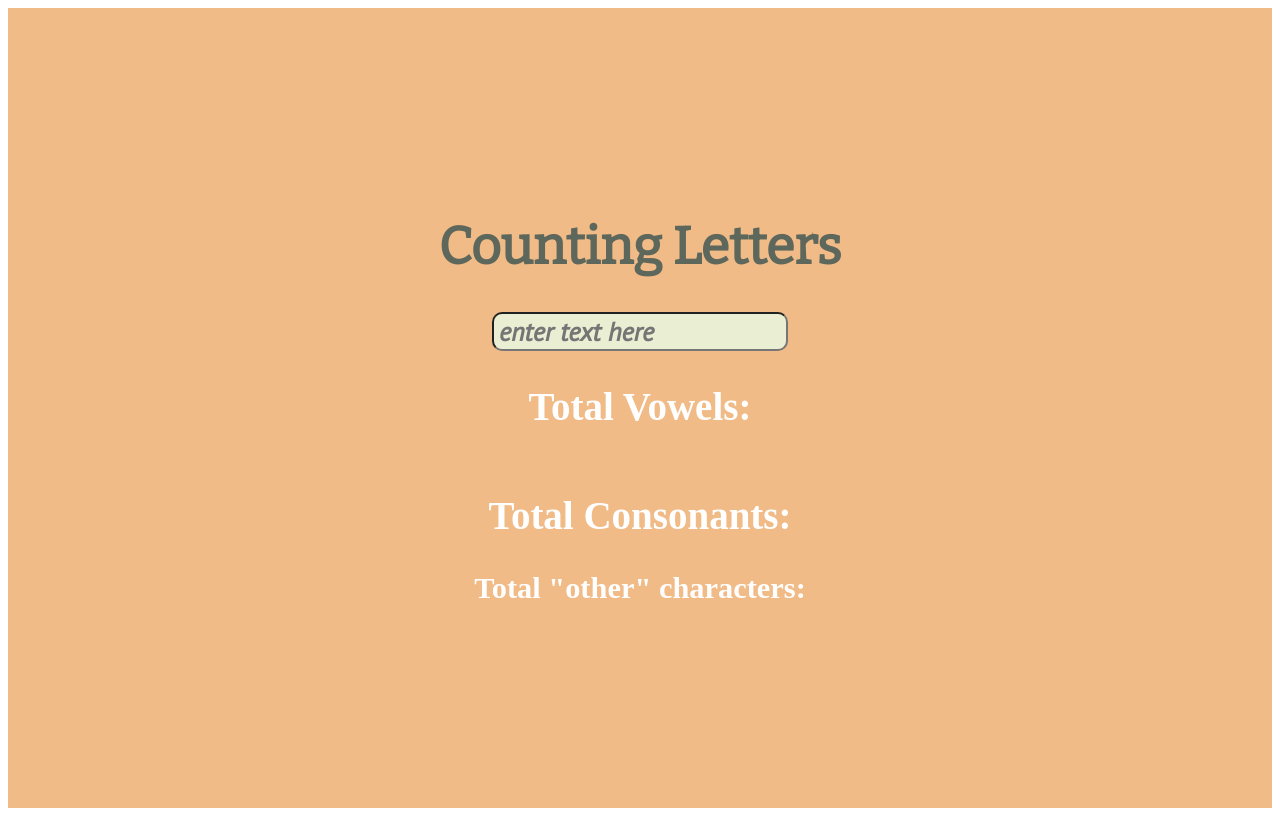
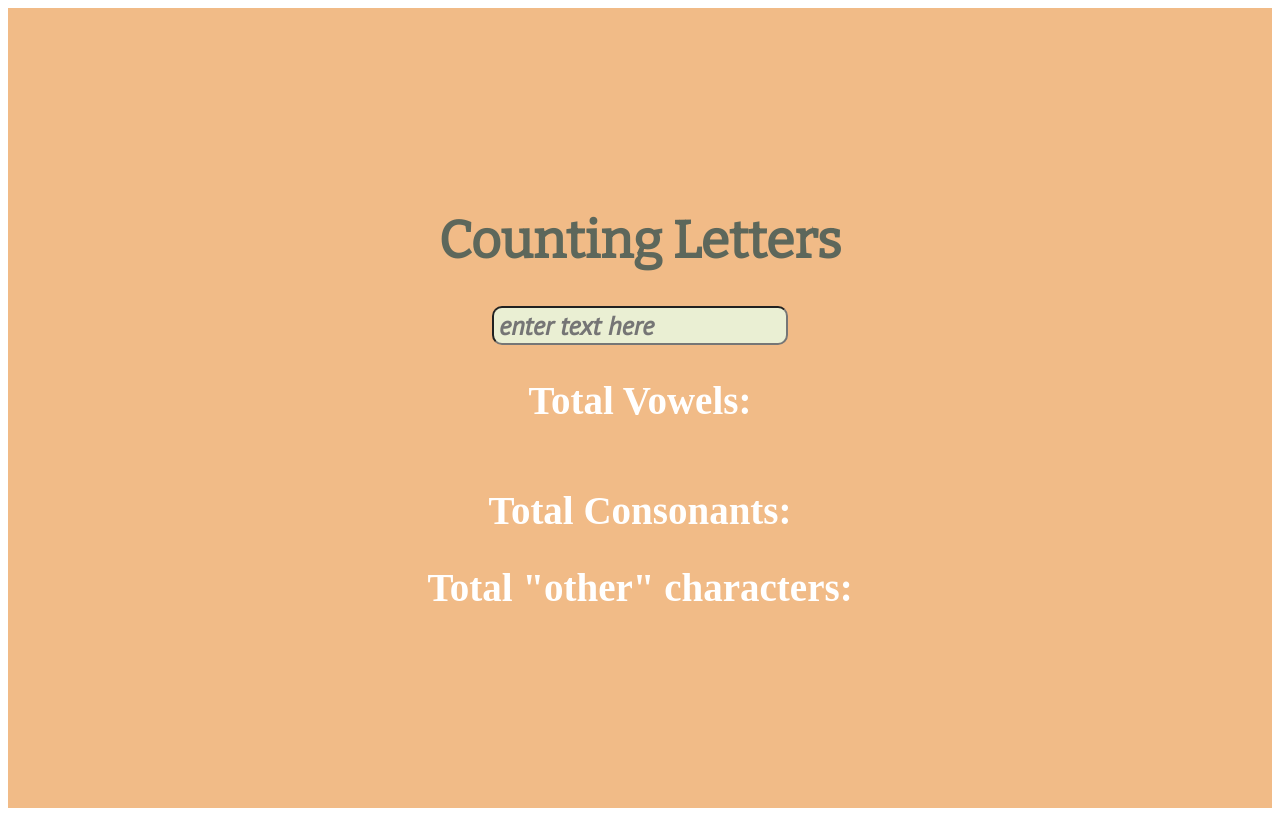
Before and after one commit to Tirzahe/mentorseries, a React (Create React App) app: page / in a window 1280 px wide. Built offline with nearby package versions, Linux system fonts and the light colour scheme.

Commit message:
change h3 to h2

```diff
--- a/src/ConsonantCount.js
+++ b/src/ConsonantCount.js
@@ -9,9 +9,9 @@ class ConsonantCount extends Component {
             <h2>
                 Total Consonants:
             </h2>
-            <h3>
+            <h2>
                 Total "other" characters:
-            </h3>
+            </h2>
         </div>
         );
     }
```
